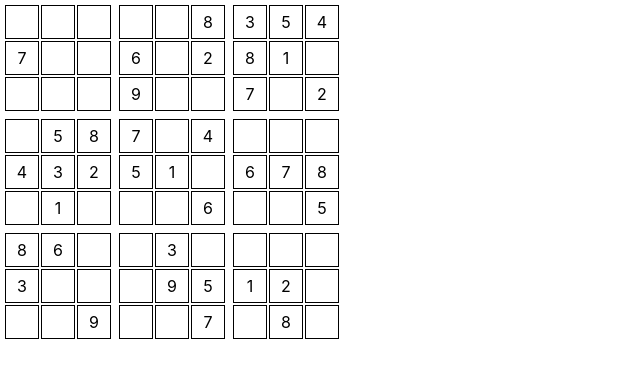
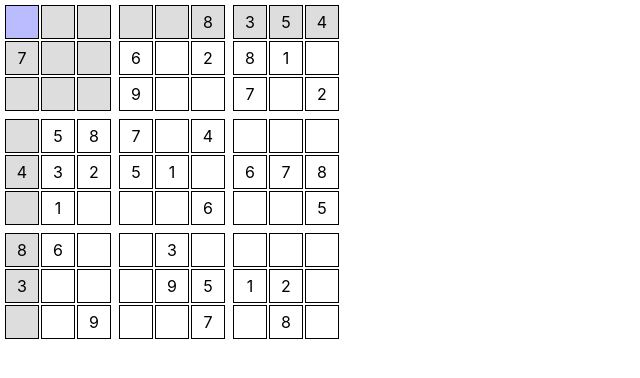
Before and after one commit to anoop901/sudoku, a React (Create React App) app: page / in a window 1280 px wide. Shown: the top 378 px of the page, without its empty margins (0-640 px from the left). Built offline with nearby package versions, Linux system fonts and the light colour scheme.

Commit message:
Implement ability to select a cell
The cell and its adjacent locations will be highlighted.

```diff
--- a/src/SudokuView.tsx
+++ b/src/SudokuView.tsx
@@ -1,5 +1,6 @@
-import { table } from "console";
+import { useState } from "react";
 import Sudoku from "./Sudoku";
+import SudokuLocation from "./SudokuLocation";
 
 const tableCellStyle = {
   border: "1px solid black",
@@ -8,7 +9,18 @@ const tableCellStyle = {
   textAlign: "center" as const,
 };
 
+const adjacentCellStyle = {
+  backgroundColor: "#ddd",
+};
+
+const selectedCellStyle = {
+  backgroundColor: "#bbf",
+};
+
 export default function SudokuView(props: { sudoku: Sudoku }) {
+  const [selectedLocation, setSelectedLocation] = useState(
+    new SudokuLocation({ row: 0, col: 0 })
+  );
   return (
     <table>
       {Array.from({ length: 3 }, (_, boxRow) => (
@@ -21,8 +33,24 @@ export default function SudokuView(props: { sudoku: Sudoku }) {
                     {Array.from({ length: 3 }, (_, colInBox) => {
                       const row = boxRow * 3 + rowInBox;
                       const col = boxCol * 3 + colInBox;
+                      const location = new SudokuLocation({ row, col });
+                      const isSelectedCell = selectedLocation.equals(location);
+                      const isAdjacentToSelectedCell = selectedLocation.adjacentLocations.has(
+                        location
+                      );
                       return (
-                        <td style={tableCellStyle}>
+                        <td
+                          style={{
+                            ...tableCellStyle,
+                            ...(isSelectedCell ? selectedCellStyle : {}),
+                            ...(isAdjacentToSelectedCell
+                              ? adjacentCellStyle
+                              : {}),
+                          }}
+                          onClick={() => {
+                            setSelectedLocation(location);
+                          }}
+                        >
                           {props.sudoku.values.get(row)?.get(col) ?? ""}
                         </td>
                       );
```
